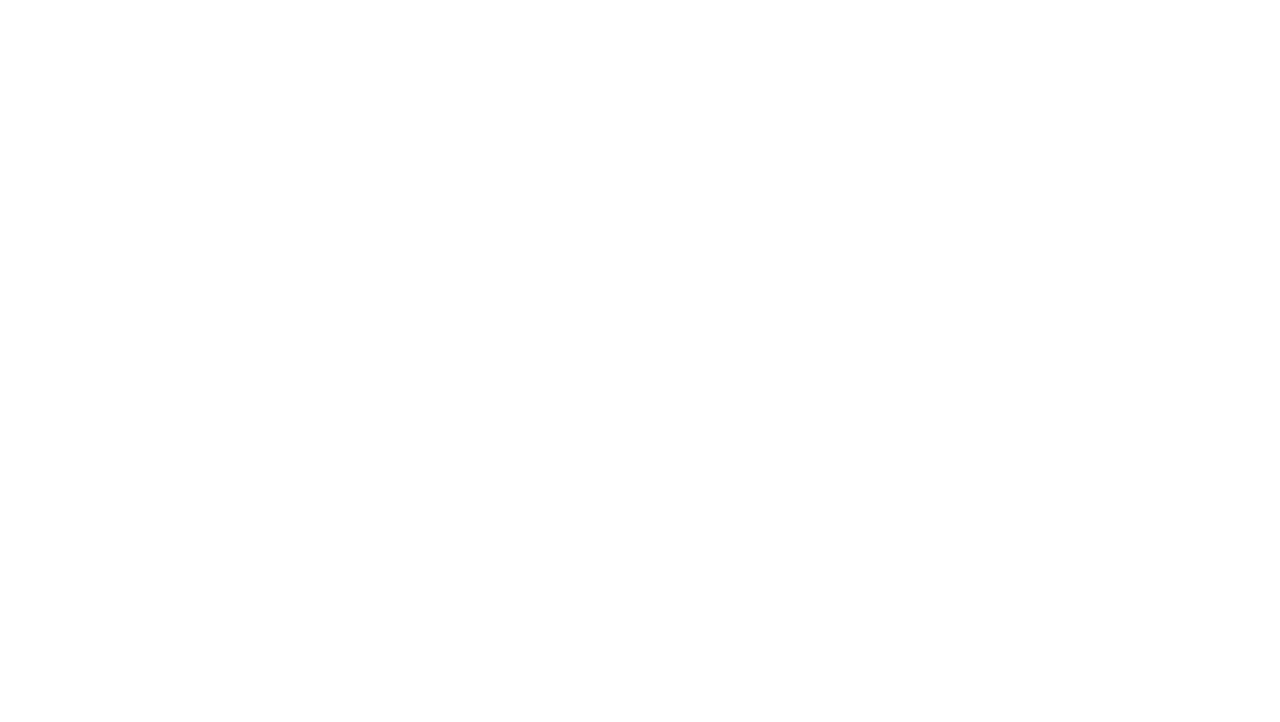
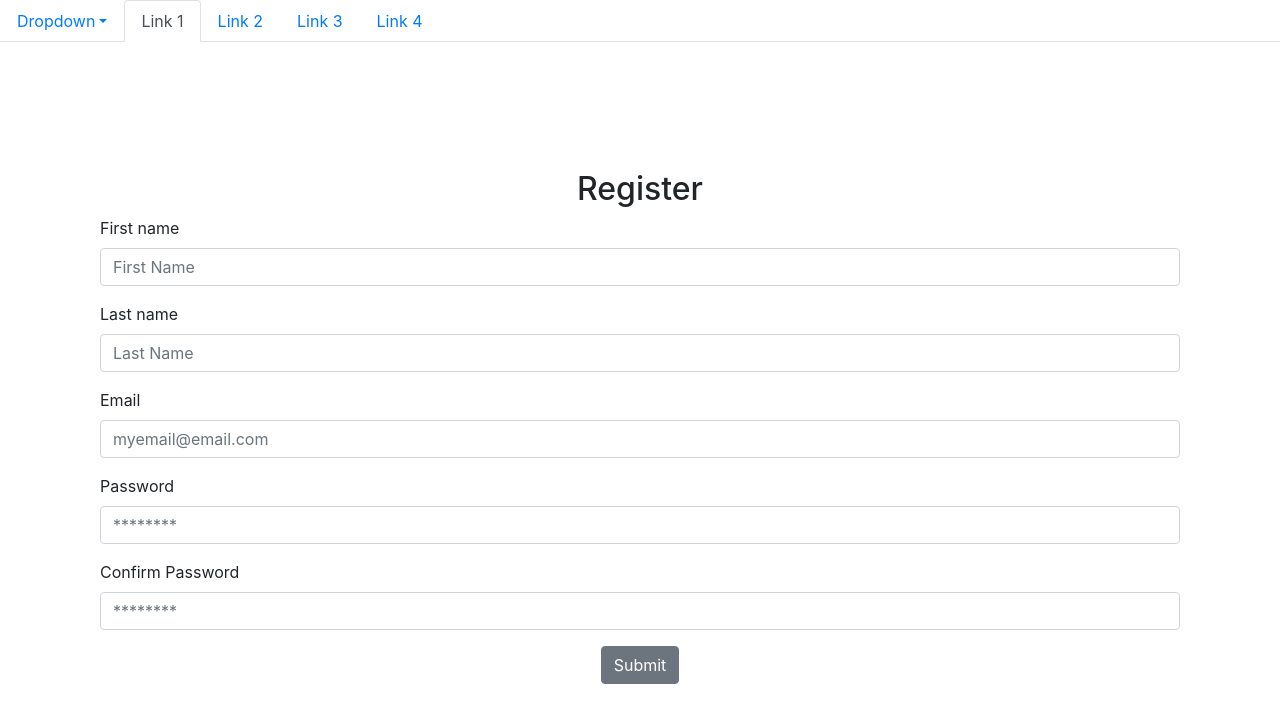
Before and after one commit to sep2019-bw-tipsease/frontend, a React (Create React App) app in the folder tipsease/: page / in a window 1280 px wide. Shown: the top 722 px of the page. Built offline with nearby package versions, Linux system fonts and the light colour scheme.

Commit message:
Added the nav var

```diff
--- a/tipsease/src/App.js
+++ b/tipsease/src/App.js
@@ -2,11 +2,14 @@
 
 import './App.css';
 import Register from './components/Register';
+import Navigation from './components/Navigation';
 
 function App() {
   return (
     <div className="App">
-      {/* <Register /> */}
+      <Navigation />
+      <Register />
+
     </div>
   );
 }
--- /dev/null
+++ b/tipsease/src/components/Navigation.js
@@ -0,0 +1,52 @@
+import React from 'react';
+import { Nav, NavItem, Dropdown, DropdownItem, DropdownToggle, DropdownMenu, NavLink } from 'reactstrap';
+
+export default class Navigation extends React.Component {
+  constructor(props) {
+    super(props);
+
+    this.toggle = this.toggle.bind(this);
+    this.state = {
+      dropdownOpen: false
+    };
+  }
+
+  toggle() {
+    this.setState({
+      dropdownOpen: !this.state.dropdownOpen
+    });
+  }
+
+  render() {
+    return (
+      <div>
+        <Nav tabs>
+          <Dropdown nav isOpen={this.state.dropdownOpen} toggle={this.toggle}>
+            <DropdownToggle nav caret>
+              Dropdown
+            </DropdownToggle>
+            <DropdownMenu>
+              <DropdownItem header>Header</DropdownItem>
+              <DropdownItem disabled>Action</DropdownItem>
+              <DropdownItem>Another Action</DropdownItem>
+              <DropdownItem divider />
+              <DropdownItem>Another Action</DropdownItem>
+            </DropdownMenu>
+          </Dropdown>
+          <NavItem>
+            <NavLink href="#" active>Link 1</NavLink>
+          </NavItem>
+          <NavItem>
+            <NavLink href="#" >Link 2</NavLink>
+          </NavItem>
+          <NavItem>
+            <NavLink href="#" >Link 3</NavLink>
+          </NavItem>
+          <NavItem>
+            <NavLink href="#">Link 4</NavLink>
+          </NavItem>
+        </Nav>
+      </div>
+    );
+  }
+}
```
